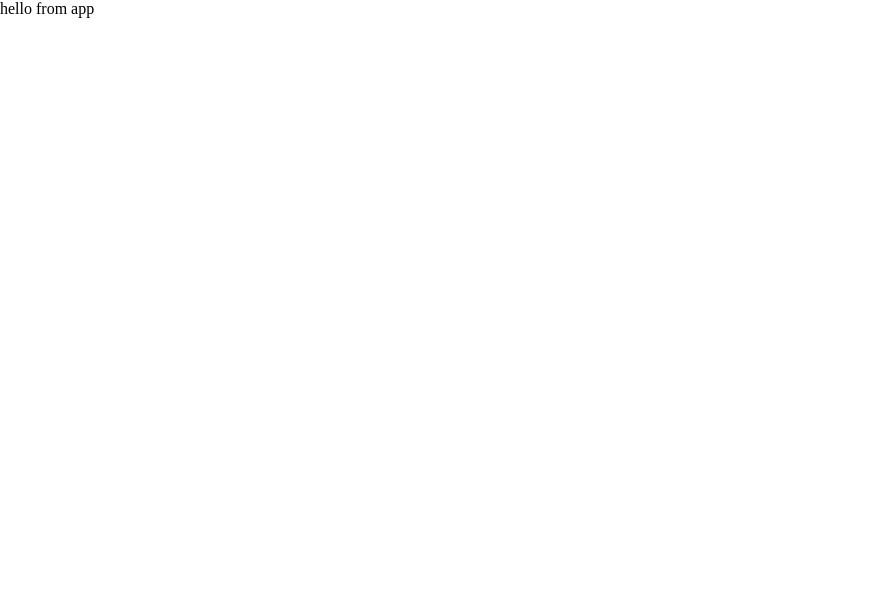
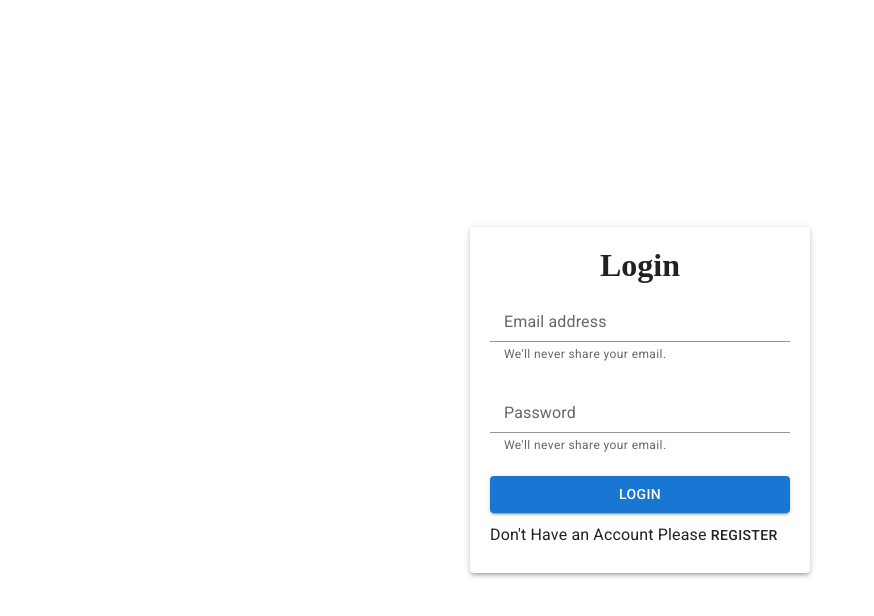
Before and after one commit to imyagnesh/clarion, a React app: page / in a window 1280 px wide. Shown: the top 616 px of the page, without its empty margins (0-874 px from the left). Built offline with nearby package versions, Linux system fonts and the light colour scheme.

Commit message:
completed UI for login

```diff
--- a/public/index.html
+++ b/public/index.html
@@ -4,6 +4,10 @@
     <meta charset="UTF-8" />
     <meta http-equiv="X-UA-Compatible" content="IE=edge" />
     <meta name="viewport" content="width=device-width, initial-scale=1.0" />
+    <link
+      rel="stylesheet"
+      href="https://fonts.googleapis.com/css?family=Roboto:300,400,500,700&display=swap"
+    />
     <title>Portfolio</title>
   </head>
   <body>
--- a/src/App.js
+++ b/src/App.js
@@ -1,5 +1,16 @@
 import React from 'react';
+import { Routes, Route } from 'react-router-dom';
+import AuthLayout from './components/AuthLayout';
+import Login from './pages/Login';
+import Register from './pages/Register';
 
-const App = () => <div>hello from app</div>;
+const App = () => (
+  <Routes>
+    <Route path="/" element={<AuthLayout />}>
+      <Route index element={<Login />} />
+      <Route path="register" element={<Register />} />
+    </Route>
+  </Routes>
+);
 
 export default App;
--- /dev/null
+++ b/src/components/AuthLayout/authLayout.css
@@ -0,0 +1,6 @@
+.container {
+  display: flex;
+  height: 100vh;
+  justify-content: center;
+  align-items: center;
+}
--- /dev/null
+++ b/src/components/AuthLayout/index.js
@@ -0,0 +1,11 @@
+import React from 'react';
+import { Outlet } from 'react-router-dom';
+import './authLayout.css';
+
+const AuthLayout = () => (
+  <main className="container">
+    <Outlet />
+  </main>
+);
+
+export default AuthLayout;
--- a/src/index.js
+++ b/src/index.js
@@ -1,255 +1,12 @@
 import React from 'react';
 import ReactDOM from 'react-dom';
+import { BrowserRouter } from 'react-router-dom';
 import App from './App';
 import './root.css';
 
-ReactDOM.render(<App />, document.getElementById('root'));
-
-// import React, { Component, createRef, useEffect, useState } from 'react';
-// import PropTypes from 'prop-types';
-
-// import ReactDOM from 'react-dom';
-// import Child1 from './Child1';
-// import Child2 from './Child2';
-
-// Function Component
-
-// Rules
-
-// 1. Cant return multiple element from one component
-// 2. component name shuld start with capital letter
-// 3. style provide as in object & property name should be in camel case
-// 4. use className instead of class
-
-// Stateless component
-
-// const App = ({ title, caption }) => {
-//   return (
-//     <>
-//       <h1
-//         className="heading"
-//         style={
-//           {
-//             //   color: "green",
-//             //   backgroundColor: "yellow",
-//           }
-//         }
-//         id="heading"
-//       >
-//         {title}
-//       </h1>
-//       <h2>{caption}</h2>
-//       <input type="text" />
-//       <input type="checkbox" />
-//     </>
-//   );
-// };
-
-// let counter = 1;
-
-// stateful component
-// 1. component will upate only when you change state using setState or if you pass new prop value
-// 2. forceUpdate(Never USE)
-
-// Life Cycle method
-
-// Stages of Life Cyle methods
-
-// 1. Mounting
-// -> 1. Constructor(call only once)
-// -> 2. getDerivedStateFromProps
-// -> 3. render
-// -> 4. componentDidMount(call only once)
-
-// 2. Updating
-// -> 1. getDerivedStateFromProps
-// -> 2. shouldComponentUpdate
-// -> 3. render
-// -> 4. getSnapshotBeforeUpdate -> Cant Achieve in Hooks
-// -> 5. componentDidUpdate
-
-// 3. Unmount
-// -> componentWillUnmount
-
-// 4. Error -> Cant Achieve in Hooks
-// -> 1. getDerivedStateFromError
-// -> 2. componentDidCatch
-
-// class App extends Component {
-//   state = {
-//     counter: 1,
-//   };
-
-//   headingRef = createRef();
-
-//   // Use cases of Constuctor
-//   // 1. Base on props derive new State value
-//   // 2. Analytics
-//   // 3. Bind methods
-//   constructor(props) {
-//     super(props);
-//     console.log(props);
-//     // this.state = {
-//     //   counter: 1,
-//     //   greet: `Hello ${props.name}`,
-//     // };
-
-//     // this.onIncrement = this.onIncrement.bind(this);
-//     console.log('constructor');
-//     // Make a api call for analytics
-
-//     // NEVER DERIVE STATE VALUE BASE ON API RESPONSE
-//   }
-
-//   static getDerivedStateFromProps(props) {
-//     console.log('getDerivedStateFromProps');
-//     return {
-//       greet: `Hello ${props.name}`,
-//     };
-//   }
-
-//   // 1. Load data on Mount
-//   // 2. To Register event
-
-//   // Call only once
-//   componentDidMount() {
-//     // API CALL
-//     // base on response set state
-//     // Register Events
-
-//     document.addEventListener('copy', () => {
-//       console.log('Copied');
-//     });
-
-//     // O(1)
-//     this.headingRef.current.style = 'color:red';
-//     // O(LogN)
-//     // document.getElementById("heading").style = "color:red";
-//     // O(N)
-
-//     // console.log();
-//   }
-
-//   shouldComponentUpdate() {
-//     console.log('shouldComponentUpdate');
-//     return true;
-//   }
-
-//   getSnapshotBeforeUpdate() {
-//     return 1;
-//   }
-
-//   componentDidUpdate(prevProps, prevState, snapshot) {
-//     console.log('snapshot', snapshot);
-//     console.log('componentDidUpdate');
-//   }
-
-//   static getDerivedStateFromError(error) {
-//     return {
-//       error,
-//     };
-//   }
-
-//   componentDidCatch(error, info) {
-//     console.warn(error);
-//     console.warn(info);
-//     // Log error
-//   }
-
-//   componentWillUnmount() {}
-
-//   onIncrement = () => {
-//     this.setState({
-//       counter: 2,
-//     });
-//   };
-
-//   render() {
-//     console.log('App render');
-
-//     const { greet, counter, error } = this.state;
-//     const { title, caption } = this.props;
-
-//     if (error) {
-//       return <h1>Error...</h1>;
-//     }
-
-//     return (
-//       <>
-//         <h1
-//           className="heading"
-//           style={
-//             {
-//               //   color: "green",
-//               //   backgroundColor: "yellow",
-//             }
-//           }
-//           id="heading"
-//           ref={this.headingRef}
-//         >
-//           {title}
-//         </h1>
-//         <h2>{caption}</h2>
-//         <h3>{greet}</h3>
-//         <h3>{counter}</h3>
-//         <button type="button" onClick={this.onIncrement}>
-//           Increment Counter
-//         </button>
-//         <Child1 />
-//         {counter === 1 && <Child2 />}
-//       </>
-//     );
-//   }
-// }
-
-// const App = ({ name, title, caption }) => {
-//   const [counter, setCounter] = useState(0);
-//   const [i, setI] = useState(0);
-//   const [greet, setGreet] = useState(`Hello, ${name}`);
-//   console.log('render');
-
-//   // ComponentDidMount
-//   useEffect(() => {
-//     console.log('with empty Array');
-//   }, []);
-
-//   useEffect(() => {
-//     console.log('added counter in Array');
-//   }, [counter, name]);
-
-//   // ComponentDidMount
-//   // ComponentDidUpdate
-//   // ComponentWillUnmout
-//   useEffect(() => {
-//     console.log('Without Second Parameter');
-//   });
-
-//   return (
-//     <div>
-//       <h1 id="heading">Hello from App</h1>
-//       <h2>{counter}</h2>
-//       <h3>{greet}</h3>
-//       <button type="button" onClick={() => setCounter(val => val + 1)}>
-//         Increment Counter
-//       </button>
-
-//       <h2>{i}</h2>
-//       <button type="button" onClick={() => setI(val => val + 1)}>
-//         Increment I
-//       </button>
-//       <Child1 />
-//       {i < 5 && <Child2 />}
-//     </div>
-//   );
-// };
-
-// App.propTypes = {
-//   name: PropTypes.string.isRequired,
-//   title: PropTypes.string.isRequired,
-//   caption: PropTypes.string.isRequired,
-// };
-
-// ReactDOM.render(
-//   <App name="Yagnesh" title="Hello from attribute" caption="hello caption" />,
-//   document.getElementById('root'),
-// );
+ReactDOM.render(
+  <BrowserRouter>
+    <App />
+  </BrowserRouter>,
+  document.getElementById('root'),
+);
--- /dev/null
+++ b/src/pages/Login/index.js
@@ -0,0 +1,63 @@
+import React from 'react';
+import { makeStyles } from '@mui/styles';
+import { useNavigate } from 'react-router-dom';
+import Paper from '@mui/material/Paper';
+import FormControl from '@mui/material/FormControl';
+import InputLabel from '@mui/material/InputLabel';
+import Button from '@mui/material/Button';
+import Input from '@mui/material/Input';
+import Typography from '@mui/material/Typography';
+import FormHelperText from '@mui/material/FormHelperText';
+import './login.css';
+
+const Login = () => {
+  const navigate = useNavigate();
+  return (
+    <Paper
+      sx={{
+        width: '300px',
+      }}
+      className="login-container"
+      elevation={3}
+    >
+      <h1>Login</h1>
+      <form
+        style={{
+          display: 'flex',
+          flexDirection: 'column',
+        }}
+      >
+        <FormControl>
+          <InputLabel htmlFor="txt-email">Email address</InputLabel>
+          <Input id="txt-email" aria-describedby="txt-email-text" />
+          <FormHelperText id="txt-email-text">
+            We'll never share your email.
+          </FormHelperText>
+        </FormControl>
+
+        <FormControl>
+          <InputLabel htmlFor="txt-password">Password</InputLabel>
+          <Input id="txt-password" aria-describedby="text-password-text" />
+          <FormHelperText id="text-password-text">
+            We'll never share your email.
+          </FormHelperText>
+        </FormControl>
+
+        <Button variant="contained">Login</Button>
+
+        <Typography variant="body1" gutterBottom>
+          Don't Have an Account Please{' '}
+          <Typography
+            onClick={() => navigate('register')}
+            variant="button"
+            component="span"
+          >
+            Register
+          </Typography>
+        </Typography>
+      </form>
+    </Paper>
+  );
+};
+
+export default Login;
--- /dev/null
+++ b/src/pages/Login/login.css
@@ -0,0 +1,18 @@
+.MuiPaper-root {
+  padding: 20px;
+}
+
+/* .MuiFormControl-root {
+  padding: 10px 0;
+} */
+
+.login-container h1 {
+  text-align: center;
+}
+.login-container .MuiFormControl-root {
+  margin: 10px 0;
+}
+
+.login-container .MuiButton-root {
+  margin: 10px 0;
+}
--- /dev/null
+++ b/src/pages/Register/index.js
@@ -0,0 +1,5 @@
+import React from 'react';
+
+const Register = () => <div>Hello From Register</div>;
+
+export default Register;
--- a/src/root.css
+++ b/src/root.css
@@ -1,5 +1,4 @@
-html,
-body {
+* {
   padding: 0;
   margin: 0;
 }
--- a/webpack.config.js
+++ b/webpack.config.js
@@ -28,4 +28,8 @@ module.exports = {
       filename: 'index.html',
     }),
   ],
+  devServer: {
+    historyApiFallback: true,
+    open: true,
+  },
 };
```
Also changed, not shown: package.json (+8 -2 lines), src/components/MainLayout/index.js (added).
